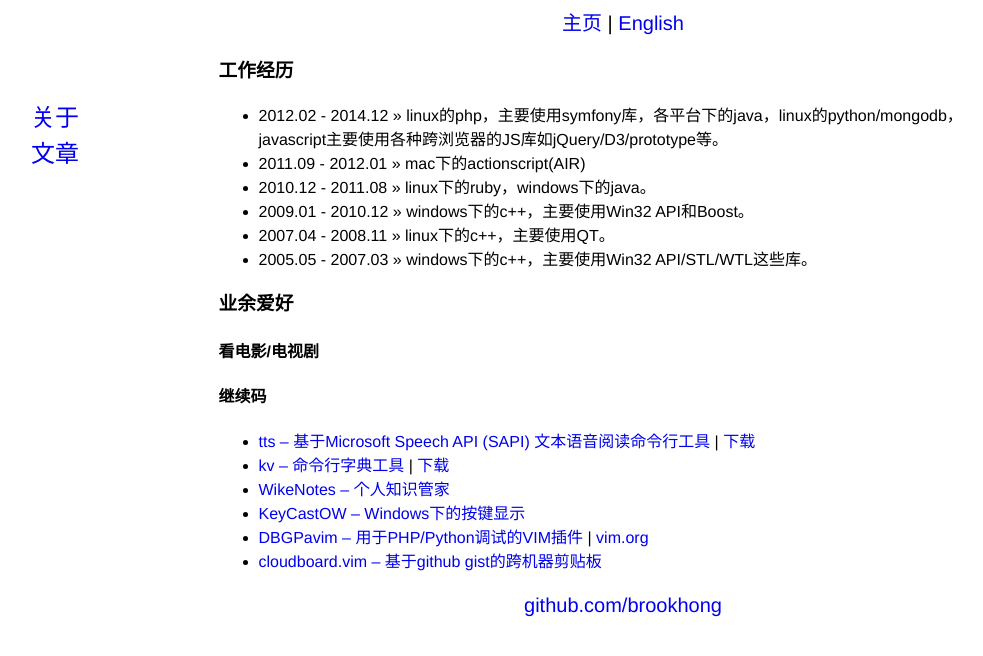
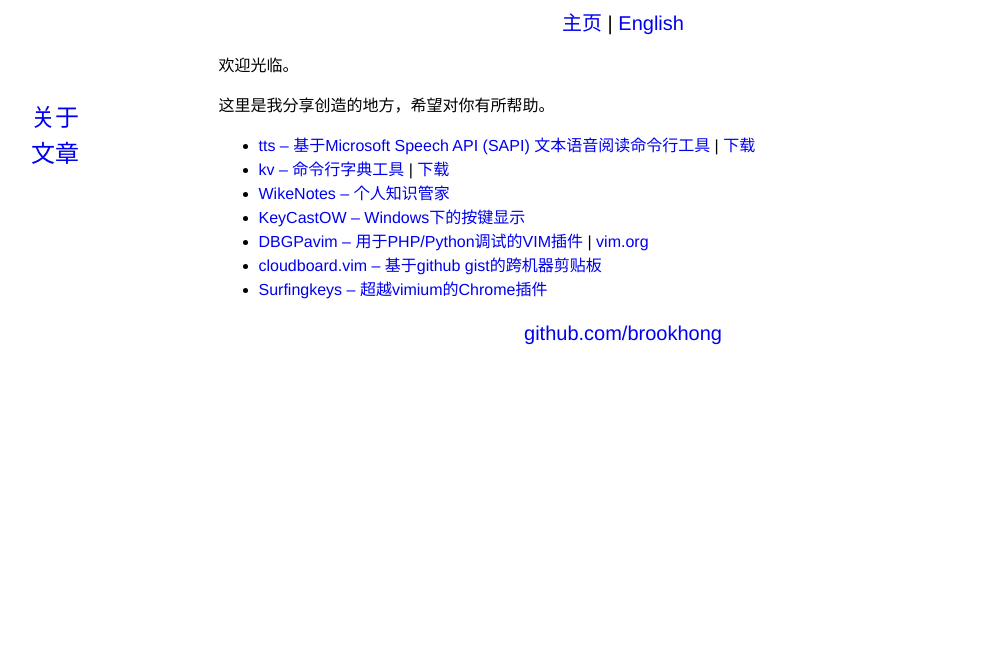
Before and after one commit to brookhong/brookhong.github.io, a Jekyll site: the page built from cn.html, in a window 1280 px wide. Shown: the top 656 px of the page, without its empty margins (17-1000 px from the left). Built offline with Jekyll 4.4.1, drawn with Linux system fonts in a browser that asks for light colours.

Commit message:
update about

```diff
--- a/_includes/about.html
+++ b/_includes/about.html
@@ -11,4 +11,5 @@
   <li><a href="/2014/04/28/keycast-on-windows.html">KeyCastOW – keycast on windows</a></li>
   <li><a href="https://github.com/brookhong/DBGPavim">DBGPavim – A plugin to enable php/python debug in VIM with XDebug</a> | <a href="http://www.vim.org/scripts/script.php?script_id=4059">vim.org</a></li>
   <li><a href="https://github.com/brookhong/cloudboard.vim">cloudboard.vim – A cloud-based clipboard, copy text on a machine, paste it on another</a></li>
+  <li><a href="https://github.com/brookhong/Surfingkeys">Surfingkeys – Map your keys for web surfing, expand your browser with javascript and keyboard.</a></li>
 </ul>
--- a/_includes/about_cn.html
+++ b/_includes/about_cn.html
@@ -1,18 +1,7 @@
-<h3 id="section">工作经历</h3>
-<ul>
-  <li>2012.02 - 2014.12 » linux的php，主要使用symfony库，各平台下的java，linux的python/mongodb，javascript主要使用各种跨浏览器的JS库如jQuery/D3/prototype等。</li>
-  <li>2011.09 - 2012.01 » mac下的actionscript(AIR)</li>
-  <li>2010.12 - 2011.08 » linux下的ruby，windows下的java。</li>
-  <li>2009.01 - 2010.12 » windows下的c++，主要使用Win32 API和Boost。</li>
-  <li>2007.04 - 2008.11 » linux下的c++，主要使用QT。</li>
-  <li>2005.05 - 2007.03 » windows下的c++，主要使用Win32 API/STL/WTL这些库。</li>
-</ul>
+<p>欢迎光临。</p>
 
-<h3 id="section-1">业余爱好</h3>
+<p>这里是我分享创造的地方，希望对你有所帮助。</p>
 
-<h4 id="section-2">看电影/电视剧</h4>
-
-<h4 id="section-3">继续码</h4>
 <ul>
   <li><a href="https://github.com/brookhong/tts">tts – 基于Microsoft Speech API (SAPI) 文本语音阅读命令行工具</a> | <a href="/assets/downloads/tts.zip">下载</a></li>
   <li><a href="https://github.com/brookhong/kv">kv – 命令行字典工具</a> | <a href="/assets/downloads/kv.zip">下载</a></li>
@@ -20,4 +9,5 @@
   <li><a href="/2014/04/28/keycast-on-windows-cn.html">KeyCastOW – Windows下的按键显示</a></li>
   <li><a href="/2014/09/27/dbgpavim-cn.html">DBGPavim – 用于PHP/Python调试的VIM插件</a> | <a href="http://www.vim.org/scripts/script.php?script_id=4059">vim.org</a></li>
   <li><a href="/2014/09/27/cloudboard-cn.html">cloudboard.vim – 基于github gist的跨机器剪贴板</a></li>
+  <li><a href="/2015/09/20/surfingkeys-cn.html">Surfingkeys – 超越vimium的Chrome插件</a></li>
 </ul>
```
